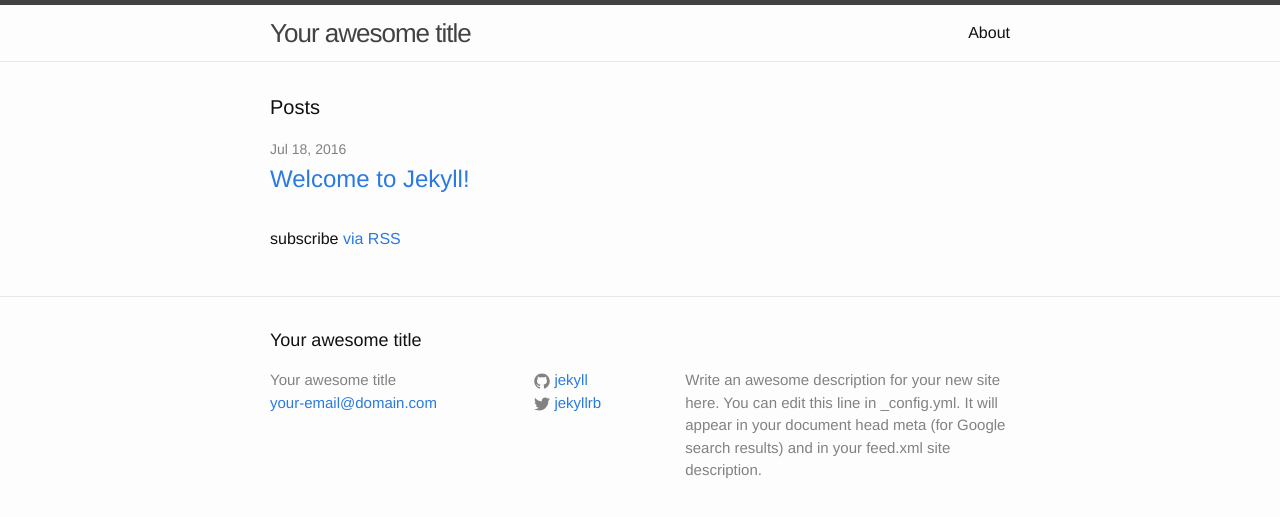
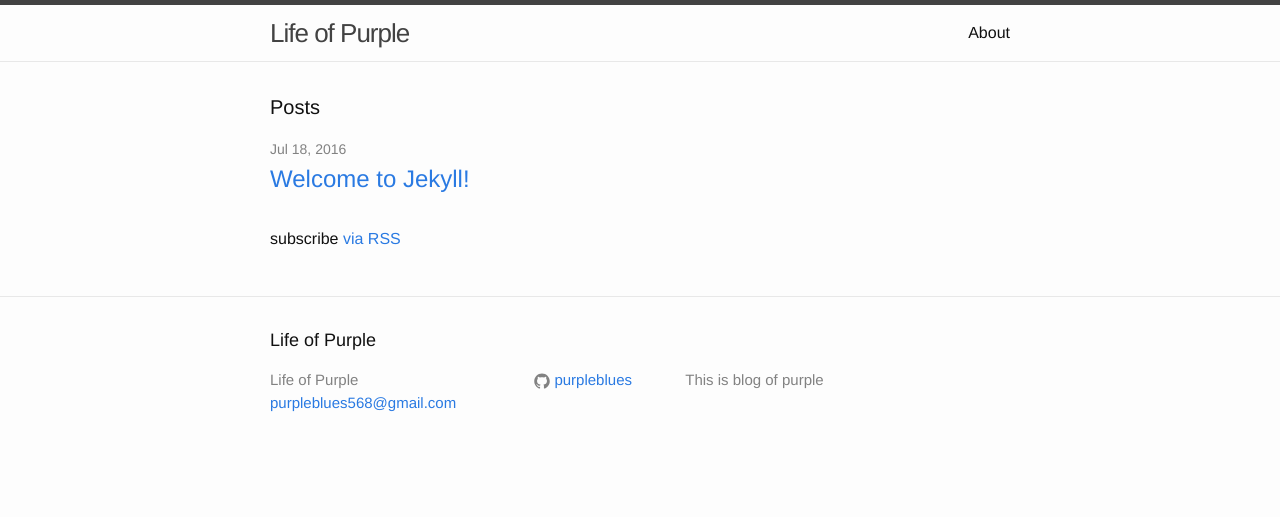
Before and after one commit to purpleblues/purpleblues.github.io, a Jekyll site: the page built from index.html, in a window 1280 px wide. Shown: the top 517 px of the page. Built offline with Jekyll 4.4.1, drawn with Linux system fonts in a browser that asks for light colours.

Commit message:
modified config.yml

```diff
--- a/_config.yml
+++ b/_config.yml
@@ -6,16 +6,13 @@
 # 'jekyll serve'. If you change this file, please restart the server process.
 
 # Site settings
-title: Your awesome title
-email: your-email@domain.com
+title: Life of Purple
+email: purpleblues568@gmail.com
 description: > # this means to ignore newlines until "baseurl:"
-  Write an awesome description for your new site here. You can edit this
-  line in _config.yml. It will appear in your document head meta (for
-  Google search results) and in your feed.xml site description.
+    This is blog of purple
 baseurl: "" # the subpath of your site, e.g. /blog
-url: "http://yourdomain.com" # the base hostname & protocol for your site
-twitter_username: jekyllrb
-github_username:  jekyll
+url: "http://purpleblues.github.io" # the base hostname & protocol for your site
+github_username:  purpleblues
 
 # Build settings
 markdown: kramdown
```
